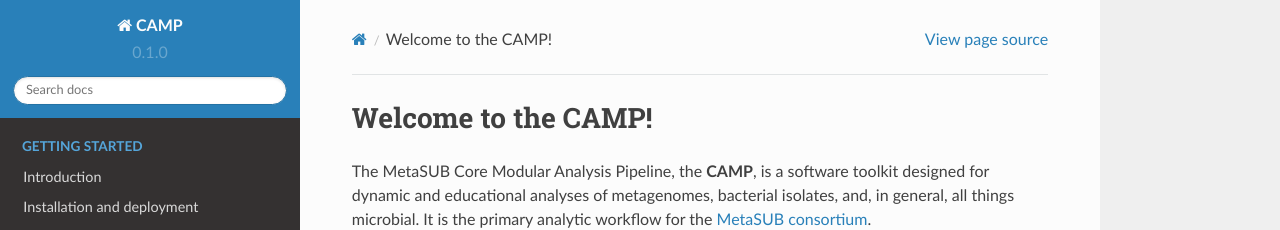
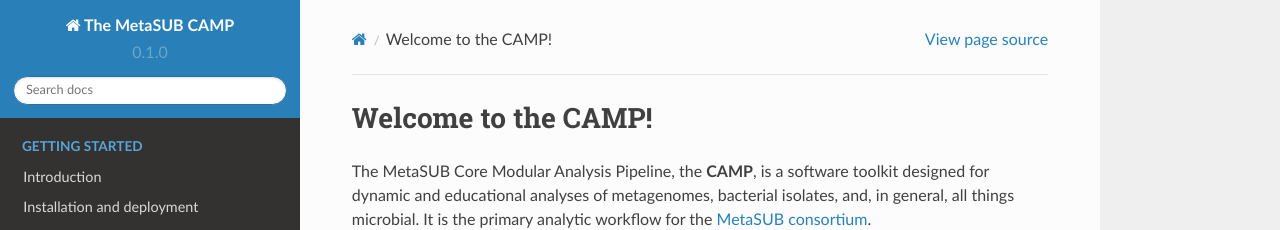
Before and after one commit to MetaSUB-CAMP/camp-documentation, a Sphinx documentation site: the page built from docs/source/index.rst, in a window 1280 px wide. Shown: the top 230 px of the page. Built offline with Sphinx 7.4.7 and the Read the Docs theme 2.0.0, drawn with Linux system fonts in a browser that asks for light colours; pages that are not in the unit, such as notebooks, are missing from menus.

Commit message:
Update conf.py

```diff
--- a/docs/source/conf.py
+++ b/docs/source/conf.py
@@ -8,7 +8,7 @@
 
 # -- Project information
 
-project = 'CAMP'
+project = 'The MetaSUB CAMP'
 copyright = '2022, MetaSUB Consortium'
 author = 'Braden T Tierney, Lauren Mak'
 
```
